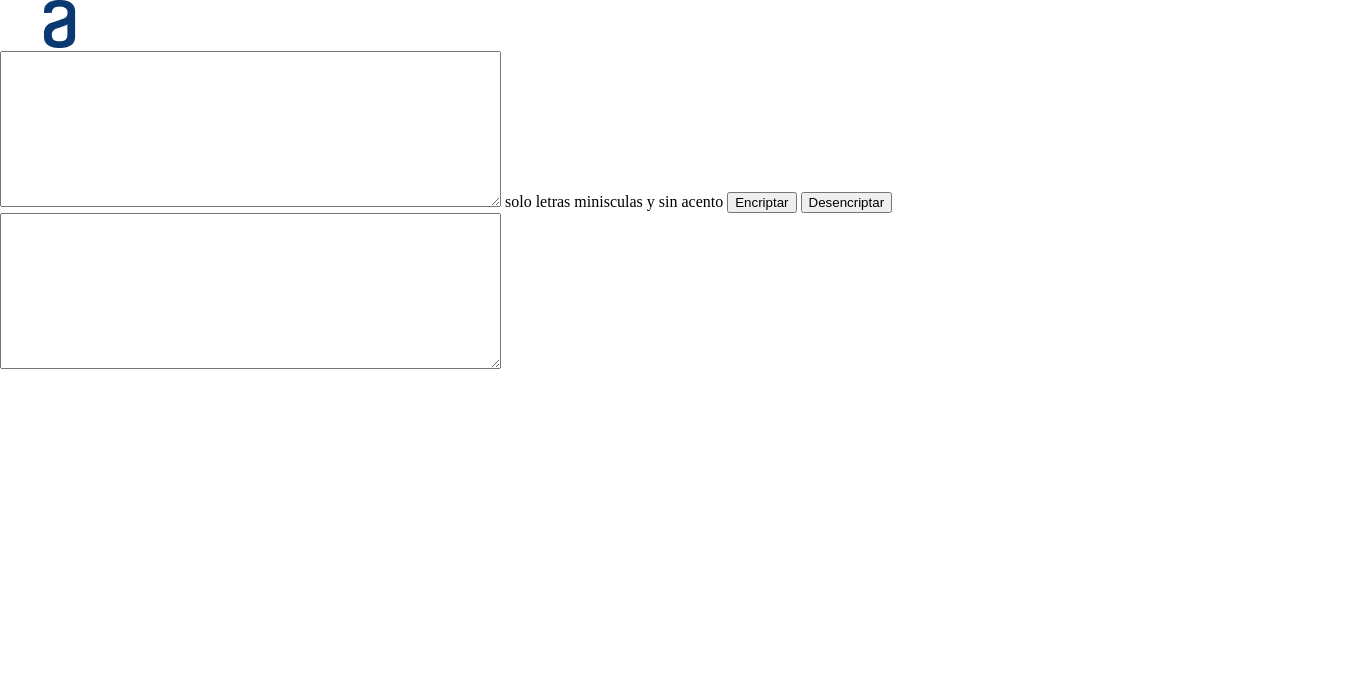
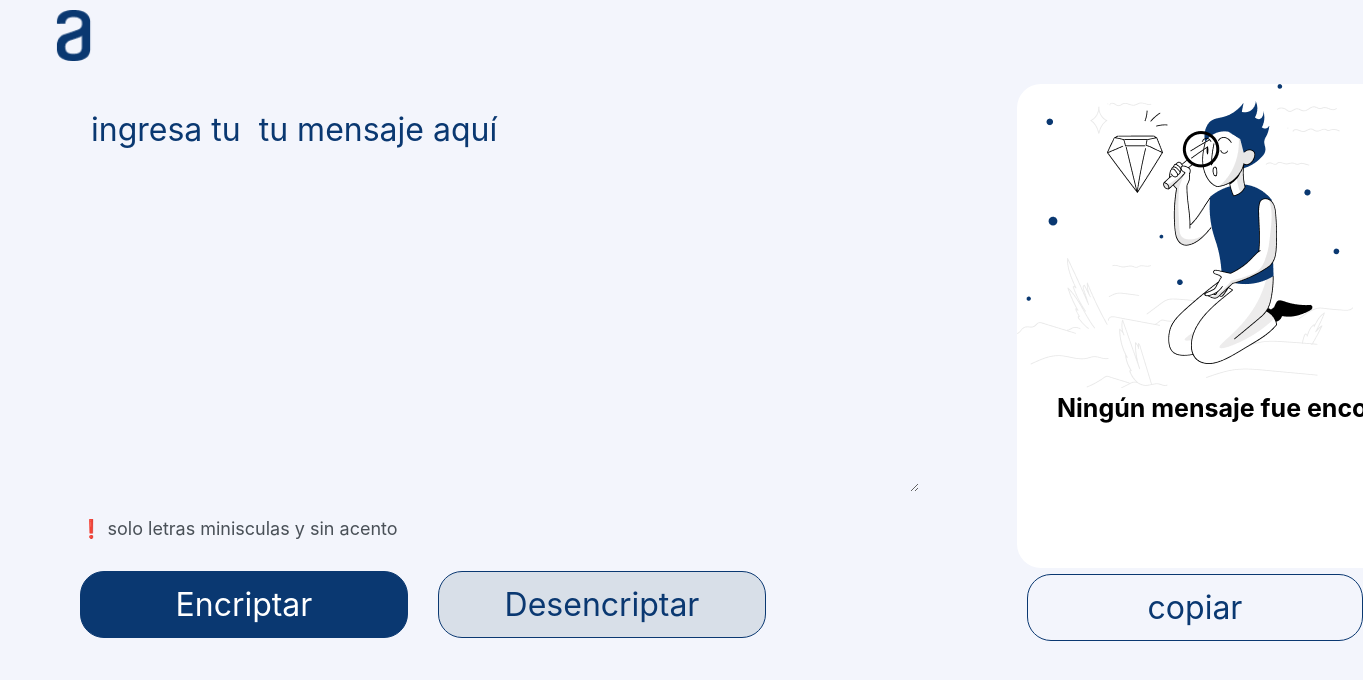
Before and after one commit to Emmlg/Challenge-Oracle-ONE-Encriptador, a plain HTML site: page index.html in a window 1280 px wide. Shown: the whole page, 1363 px wide, since content can reach past the window. Drawn offline with Linux system fonts and the light colour scheme.

Commit message:
proyecto terminado, falta validar con responsividad

```diff
--- a/index.html
+++ b/index.html
@@ -11,6 +11,11 @@
     <link rel="stylesheet" href="reset.css">
     <link rel="stylesheet" href="style.css">
 
+    <!--google fonts-->
+    <link rel="preconnect" href="https://fonts.googleapis.com">
+    <link rel="preconnect" href="https://fonts.gstatic.com" crossorigin>
+    <link href="https://fonts.googleapis.com/css2?family=Montserrat:wght@300&display=swap" rel="stylesheet">
+
 
 </head>
 
@@ -18,7 +23,7 @@
 
 <!-- top part-->
     <header>
-        <img src="img/Logo.png" alt="logo de Alura">
+        <img class="logo" src="img/Logo.png" alt="logo de Alura" >
     </header>
 
 
@@ -28,20 +33,42 @@
 
     <main>
 
-        <textarea id="textEncriptador" cols="60" rows="10" class=""
-        placeholder = "ingresa tu  tu mensaje aquí">
-        </textarea>
-        <label for="">solo letras minisculas y sin acento</label>
-        <input type="submit" value="Encriptar"    onclick = "EncriptarTexto()" class="**">
-        <input type="submit" value="Desencriptar" onclick = "DescriptarTxto()"class="**">
-        <textarea id="textdesencriptador" cols="60" rows="10" class="">
-        </textarea>
+        <section>
 
+            <textarea class ="text-area" id="textarea" cols="40" rows="8"
+            placeholder = " ingresa tu  tu mensaje aquí"></textarea>
+
+            <div>
+                <h6 class="informacion" id="informacion">&#10071 solo letras minisculas y sin acento</h6>
+            </div>
+
+            <div class = "botones">
+
+                <button class = "btnEncriptar"
+                onclick = "EncriptarTexto()" >Encriptar</button>
+
+                <button class="btnDescriptar"
+                onclick = "DescriptarTxto()" >Desencriptar </button>
+
+            </div>
+
+        </section>
+
+        <section>
+
+            <textarea class="mensaje" id="mensaje" cols="20" rows="10"
+            placeholder="Ningún mensaje fue encontrado"></textarea>
+            <div>
+                <button class="btncopiar"
+                onclick="copiarCliboard()">copiar</button>
+            </div>
+
+        </section>
 
     </main>
 
 <!-- top part-->
-    <footer></footer>
+
     <script src="logica.js"></script>
 </body>
 </html>
--- a/logica.js
+++ b/logica.js
@@ -1,9 +1,12 @@
 
  function EncriptarTexto(){
 
-    let texto = document.getElementById("textEncriptador");
-    var newtx = texto.value;
+    var textArea = document.getElementById("textarea").value;
 
+    if(textArea != ""){
+
+      const newtx = textArea;
+      console.log(newtx);
 
       var textencriptado = newtx.replace(/[aeiou]/gi, function(letra) {
         switch (letra.toLowerCase()) {
@@ -22,17 +25,23 @@ var textencriptado = newtx.replace(/[aeiou]/gi, function(letra) {
         }
       });
 
-textdesencriptador.value = textencriptado;
+      console.log(textencriptado);
+      textarea.value ="";
+      mensaje.style.backgroundImage ="none";
+      mensaje.value = textencriptado;
 
-
+    }
 
 }
 
 
 function DescriptarTxto(){
 
-    let texto = document.getElementById("textdesencriptador");
-    var newtx = texto.value;
+    let mensage = document.getElementById("mensaje").value;
+
+    if(mensage !=""){
+
+      var newtx = mensage;
 
 
       var txDescriptar = newtx.replace(/ai|enter|imes|ober|ufat/gi, function(letra) {
@@ -52,8 +61,19 @@ var txDescriptar = newtx.replace(/ai|enter|imes|ober|ufat/gi, function(letra) {
         }
       });
 
-textEncriptador.value = txDescriptar;
+      mensaje.value = "";
+      mensaje.style.backgroundImage = "url('img/Muñeco.png')";
+      textarea.value = txDescriptar;
 
+    }
 
 
 }
+
+function copiarCliboard(){
+
+  let mensage = document.getElementById("mensaje").value;
+  navigator.clipboard.writeText(mensage);
+
+
+}
--- a/style.css
+++ b/style.css
@@ -1,5 +1,150 @@
 /* Top Part */
+*{
+
+    background: #F3F5FC;
+    font-family: 'Inter';
+    font-weight: 400;
+    font-size: 32px;
+    line-height: 150%;
+
+}
+
+
+
+.logo{
+
+  padding-top: 10px;
+  margin-left: 10px;
+  width: 10%;
+
+}
 
 /* middle Part */
 
-/* button Part */
+main{
+
+    display: flex;
+    margin-bottom: 30px;
+    margin-left: 80px;
+
+}
+
+.text-area{
+
+    border: none;
+    color : #0A3871;
+    margin-top: 40px;
+    text-transform: lowercase;
+}
+
+::placeholder{
+
+    color: #0A3871;
+}
+
+.text-area:focus{
+
+    outline: none;
+}
+
+.informacion{
+
+    color: #495057;
+    font-size: 18px;
+}
+
+
+.botones{
+
+    display: flex;
+    margin-top: 18px;
+}
+
+.btnEncriptar{
+
+    background-color: #0A3871;
+    border: 1px solid #0A3871;
+    border-radius: 24px;
+    color: white;
+    cursor: pointer;
+    height: 67px;
+    width: 328px;
+
+
+}
+
+.btnDescriptar{
+
+    background: #D8DFE8;
+    border: 1px solid #0A3871;
+    border-radius: 24px;
+    color: #0A3871;
+    cursor: pointer;
+    height: 67px;
+    margin-left: 30px;
+    width: 328px;
+
+
+}
+
+.btncopiar{
+
+    border: 1px solid #0A3871;
+    border-radius: 24px;
+    color: #0A3871;
+    cursor: pointer;
+    height: 67px;
+    margin-left: 108px;
+    margin-top: 510px;
+    position: absolute;
+    width: 336px;
+
+}
+
+
+/* side Part */
+
+.mensaje{
+
+    background: white;
+    background-image: url("img/Muñeco.png");
+    background-repeat:no-repeat;
+    border: none;
+    border-radius: 24px;
+    color: #0A3871;
+    margin-left: 98px;
+    margin-top: 20px;
+    padding-left: 20px;
+    position: fixed;
+
+}
+
+textarea.mensaje::placeholder{
+
+
+   color: black;
+   position: absolute;
+   top: 300px;
+   margin-left: 20px;
+   font-weight: bold;
+   font-size: 25px;
+
+}
+
+.infInicio{
+
+    background: white;
+    position: fixed;
+    margin-top: 420px;
+    margin-left: 108px;
+    padding-left: 35px;
+    font-family: 'Inter';
+    font-size: 12px;
+
+ }
+
+
+.mensaje:focus{
+
+    outline: none;
+}
```
Lines whose indentation alone changed are shown as unchanged.
